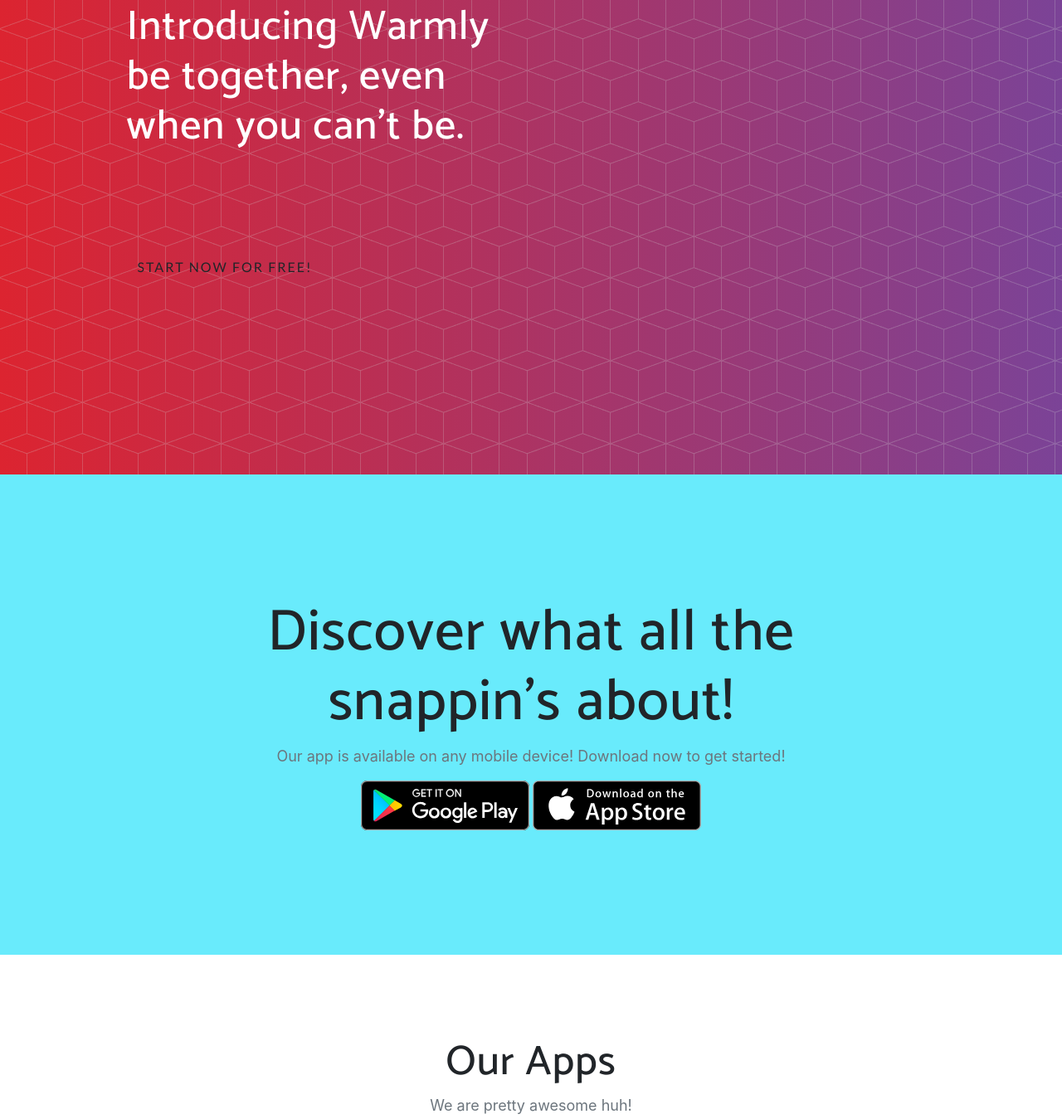
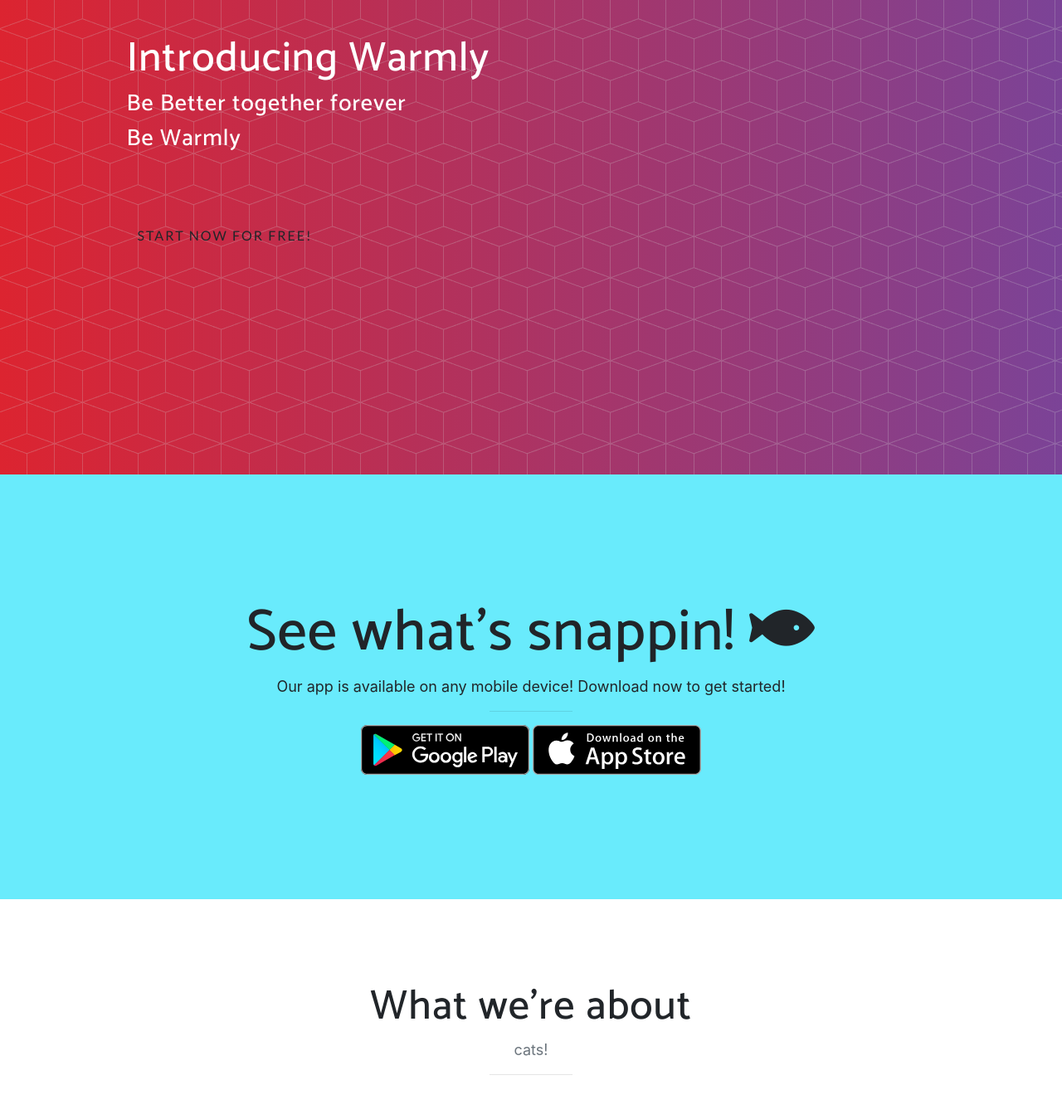
Before and after one commit to JonRydarowski/redsnapper, a website with bundled scripts: page index.html in a window 1280 px wide. Shown: the part 228-1577 px from the top of the page at 83% size. Built offline with nearby package versions, Linux system fonts and the light colour scheme; files whose address does not match are found by name; a web font is replaced by a local one.

Commit message:
Small edits to lil things

```diff
--- a/index.html
+++ b/index.html
@@ -8,7 +8,7 @@
   <meta name="description" content="">
   <meta name="author" content="">
 
-  <title>Red Sna</title>
+  <title>Red Snapper</title>
 
   <!-- Bootstrap core CSS -->
   <link href="vendor/bootstrap/css/bootstrap.min.css" rel="stylesheet">
@@ -59,7 +59,9 @@
       <div class="row h-100">
         <div class="col-lg-7 my-auto">
           <div class="header-content mx-auto">
-            <h1 class="mb-5">Introducing Warmly be together, even when you can't be.</h1><br/>
+            <h1 class="mb-2">Introducing Warmly </h1>
+            <h3 class="mb-2"> Be Better together forever </h2>
+            <h3 class="mb-2">Be Warmly</h3><br/>
             <img src="img/warmlylogo" class="img-fluid" alt=""> <br/><br/>
             <a href="#download" class="btn btn-outline btn-xl js-scroll-trigger">Start Now for Free!</a>
           </div>
@@ -87,8 +89,14 @@
     <div class="container">
       <div class="row">
         <div class="col-md-8 mx-auto">
-          <h2>Discover what all the snappin's about!</h2>
-          <p class ="text-muted">Our app is available on any mobile device! Download now to get started!</p>
+          <h2>See what's snappin!
+          <i class="fas fa-fish"></i>
+          </h2>
+          <p class ="mb-2">Our app is available on any mobile device! Download now to get started!
+              <hr>
+          </p>
+
+
           <div class="badges">
             <a class="badge-link" href="#"><img src="img/google-play-badge.svg" alt=""></a>
             <a class="badge-link" href="#"><img src="img/app-store-badge.svg" alt=""></a>
@@ -101,8 +109,8 @@
   <section class="features" id="apps_rs">
     <div class="container">
       <div class="section-heading text-center">
-        <h2>Our Apps</h2>
-        <p class="text-muted">We are pretty awesome huh!</p>
+        <h2>What we're about</h2>
+        <p class="text-muted">cats!</p>
         <hr>
       </div>
       <div class="row">
```
